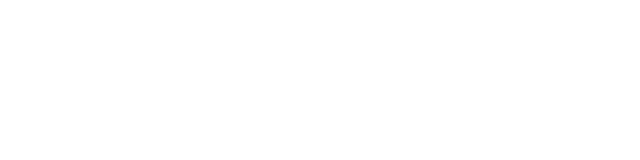
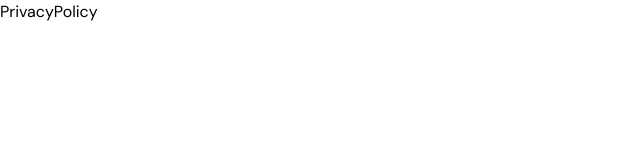
Before and after one commit to tuyishimejohnson/capstone-project, a React (Vite) app: page /privacy in a window 1280 px wide. Before the commit this address had no page. Shown: the top 160 px of the page, without its empty margins (0-640 px from the left). Built offline with nearby package versions, Linux system fonts and the light colour scheme; a web font is replaced by a local one.

Commit message:
create components to contain privacy policy

```diff
--- a/src/App.tsx
+++ b/src/App.tsx
@@ -1,6 +1,8 @@
 import { LoginForm } from "./components/auth/LoginForm";
 import { SignupForm } from "./components/auth/SignupForm";
 import { Dashboard } from "./components/dashboard/Dashboard";
+import { PrivacyPolicy } from "./privacy/PrivacyPolicy";
+import { Ethics } from "./privacy/Ethics";
 import { BrowserRouter as Router, Routes, Route } from "react-router-dom";
 
 function App() {
@@ -11,6 +13,8 @@
           <Route path="/" element={<LoginForm />} />
           <Route path="/signup" element={<SignupForm />} />
           <Route path="/dashboard" element={<Dashboard />} />
+          <Route path="/privacy" element={<PrivacyPolicy />} />
+          <Route path="/ethics" element={<Ethics />} />
         </Routes>
       </Router>
     </>
--- /dev/null
+++ b/src/privacy/Ethics.tsx
@@ -0,0 +1,3 @@
+export const Ethics = () => {
+  return <div>Ethics</div>;
+};
--- /dev/null
+++ b/src/privacy/PrivacyPolicy.tsx
@@ -0,0 +1,3 @@
+export const PrivacyPolicy = () => {
+  return <div>PrivacyPolicy</div>;
+};
```
